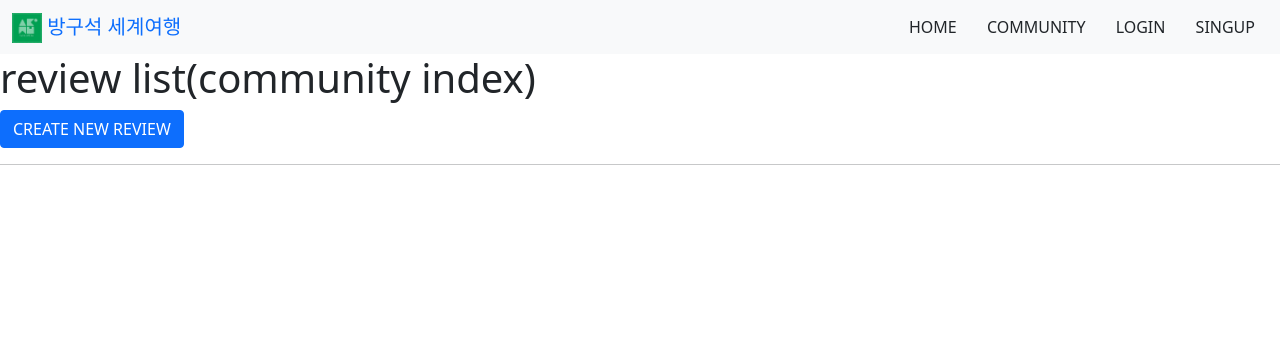
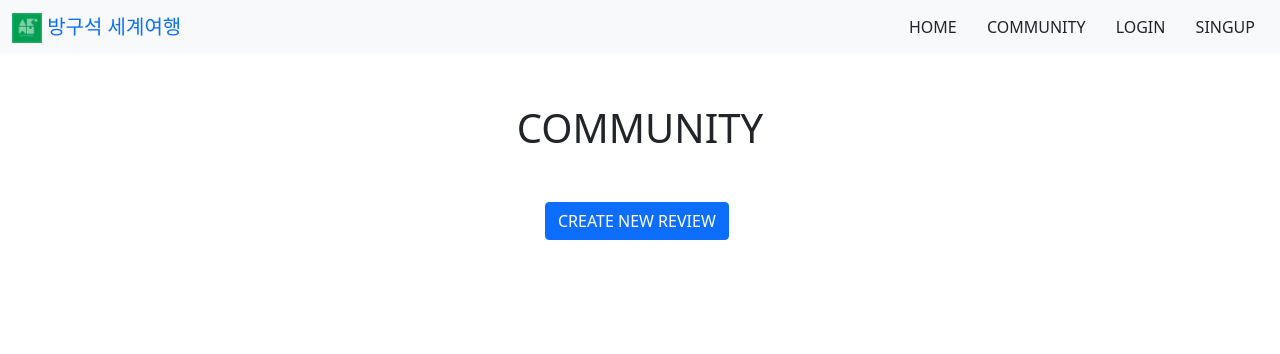
Before and after one commit to wynne-baek/BKS-world, a Django app: page /community/ in a window 1280 px wide. Shown: the top 354 px of the page. Run offline with Django 3.2, Linux system fonts and the light colour scheme; data that the repository does not hold is empty.

Commit message:
0523 오전

```diff
--- a/community/templates/community/reviewlist.html
+++ b/community/templates/community/reviewlist.html
@@ -1,18 +1,21 @@
 {% extends 'base.html' %}
 
 {% block content %}
-<h1>review list(community index)</h1>
+<div class="text-center" style="margin-top: 50px; margin-bottom: 50px">
+  <h1 class="">COMMUNITY</h1>
+</div>
+<div style="width: 190px " class="mx-auto">
   <a class="btn btn-primary" href="{% url 'community:review_create'%}">CREATE NEW REVIEW</a>
-<hr>
+</div>
 
 {% for review in reviews %}
+<div id="review_detail" style="width: 700px; margin-top: 10px;" class="rounded border border-secondary mx-auto">
+  <h5 style="margin-left: 8px; margin-top: 20px;">{{ review.title }}</h5>
+  <p>MOVIE TITLE: {{ review.movie_title }}</p>
   <p>작성자 : <a href="{% url 'accounts:profile' review.user.username %}">{{ review.user }}</a></p>
-<p>REVIEW NUMBER: {{ review.pk }}</p>
-<p>REVIEW TITLE: {{ review.title }}</p>
-<p>MOVIE TITLE: {{ review.movie_title }}</p>
   <p>REVIEW CONTENT: {{ review.content }}</p>
   {% if user.is_authenticated %}
-<form id="like-form" data-review-id="{{ review.pk }}" class="d-inline">
+  <form style="margin-left: 8px;" id="like-form" data-review-id="{{ review.pk }}" class="d-inline">
     {% csrf_token %}
     {% if user in review.like_users.all %}
       <button id="like-{{ review.pk }}">좋아요 취소</button>
@@ -27,8 +30,8 @@
     </span>
     명이 이 글을 좋아합니다.
   </p>
-<a href="{% url 'community:review_detail' review.pk %}">[detail]</a>
-<hr>
+  <a style="margin-left: 8px;" href="{% url 'community:review_detail' review.pk %}">[detail]</a>
+</div>
 {% endfor %}
 {% endblock content %}
 
@@ -60,3 +63,11 @@
 
   </script>
 {% endblock script %}
+
+{% block style %}
+<style>
+#review_detail > p {
+  margin-left: 8px;
+}
+</style>
+{% endblock style %}
--- a/templates/base.html
+++ b/templates/base.html
@@ -8,7 +8,7 @@
   <title>Document</title>
 </head>
 <body>
-  <nav class="navbar bg-light container-fluid">
+  <nav class="navbar bg-light container-fluid sticky-top">
     <div>
       <a class="navbar-brand" href="{% url 'movies:movie_home' %}">
         {% load static %}
@@ -42,6 +42,5 @@
 
   {% block script %}
   {% endblock script %}
-
 </body>
 </html>
```
Also changed, not shown: movies/templates/movies/moviehome.html (+25 -8 lines), movies/views.py (+6 -1 lines), static/Disney.jpeg (deleted), static/Kingsman.jpeg (added), static/main1.jpeg (added), static/main2.jpeg (added), static/main3.jpeg (added), static/main4.jpeg (added), static/main5.jpeg (added). Lines whose indentation alone changed are shown as unchanged.
